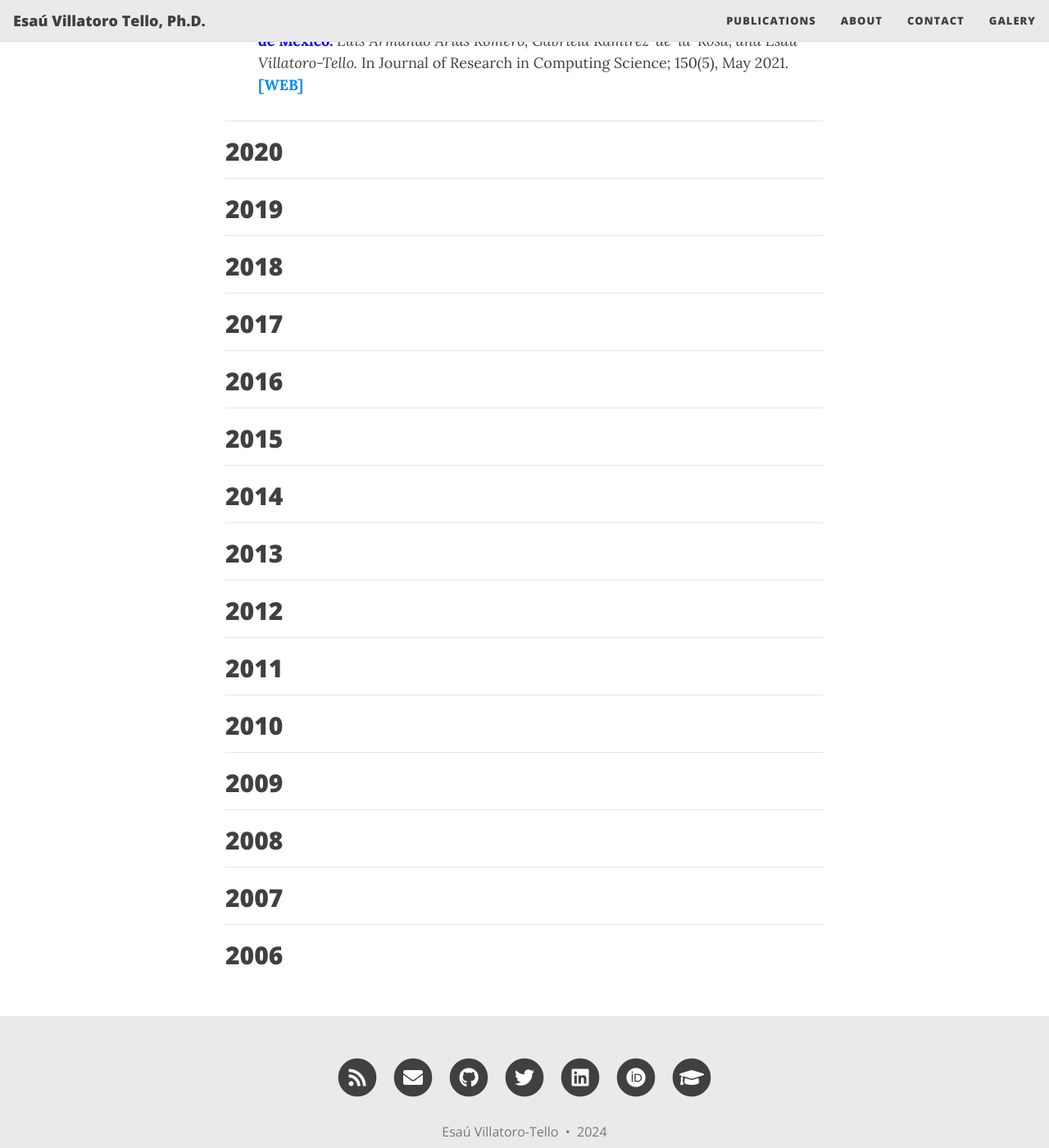
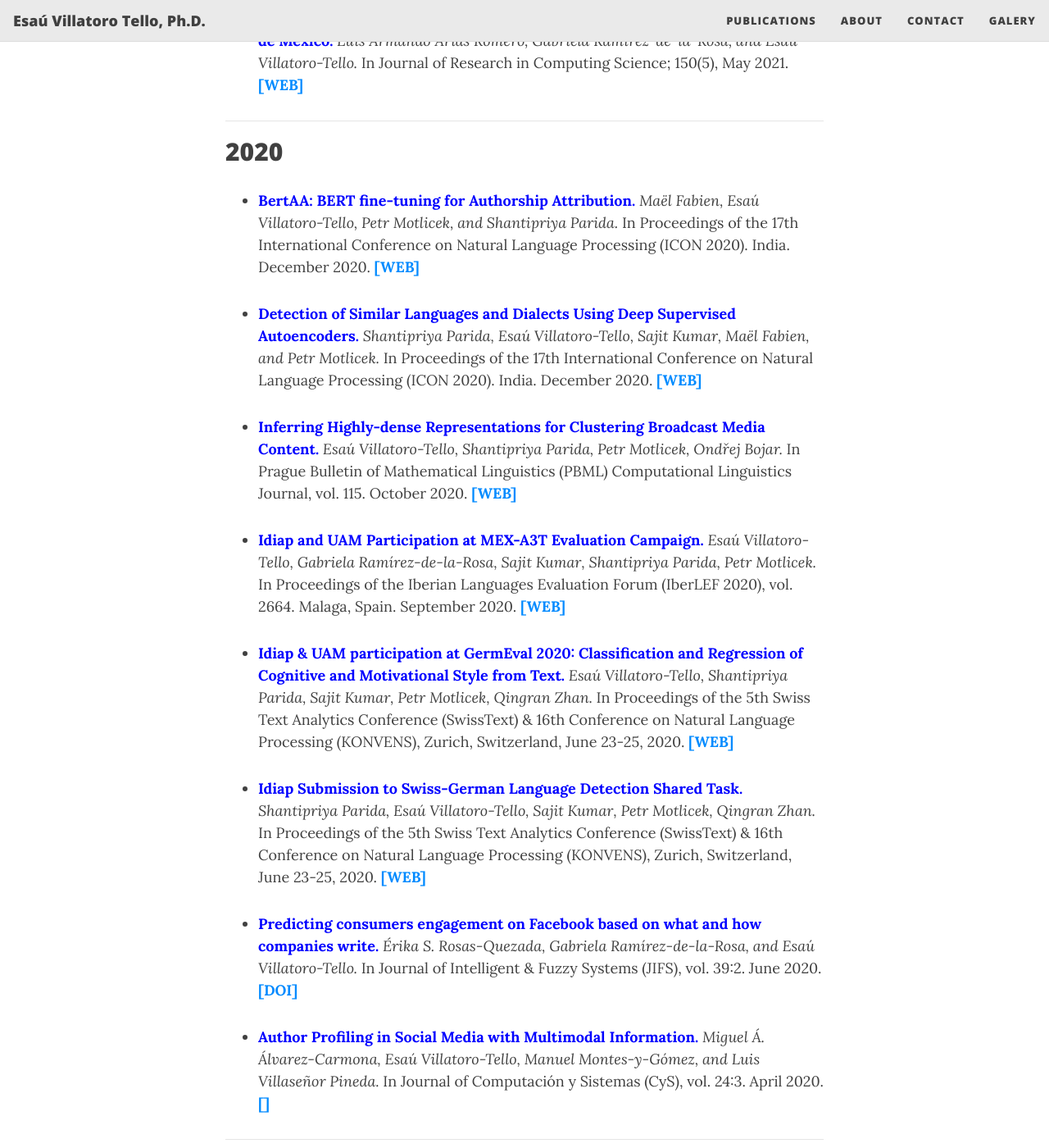
Before and after one commit to oravar333/oravar333.github.io, a Jekyll site: the page built from publications.md, in a window 1280 px wide and 1400 px high, scrolled down 4531 px. Shown: the whole window at 82% size. Built offline with Jekyll 4.4.1, drawn with Linux system fonts in a browser that asks for light colours; nearby versions of some CDN libraries.

Commit message:
Update publications.md

```diff
--- a/publications.md
+++ b/publications.md
@@ -83,6 +83,21 @@ This page is being updated. Please, in the meantime, check my full publications
 
 **2020**
 ---
+* <span style="color:blue">**BertAA: BERT fine-tuning for Authorship Attribution.**</span> *Maël Fabien, Esaú Villatoro-Tello, Petr Motlicek, and Shantipriya Parida.* In Proceedings of the 17th International Conference on Natural Language Processing (ICON 2020). India. December 2020. [**[WEB]**](https://aclanthology.org/2020.icon-main.16/)
+
+* <span style="color:blue">**Detection of Similar Languages and Dialects Using Deep Supervised Autoencoders.**</span> *Shantipriya Parida, Esaú Villatoro-Tello, Sajit Kumar, Maël Fabien, and Petr Motlicek.* In Proceedings of the 17th International Conference on Natural Language Processing (ICON 2020). India. December 2020. [**[WEB]**](https://aclanthology.org/2020.icon-main.49/)
+
+* <span style="color:blue">**Inferring Highly-dense Representations for Clustering Broadcast Media Content.**</span> *Esaú Villatoro-Tello, Shantipriya Parida, Petr Motlicek, Ondřej Bojar.* In Prague Bulletin of Mathematical Linguistics (PBML) Computational Linguistics Journal, vol. 115. October 2020. [**[WEB]**](https://ufal.mff.cuni.cz/pbml/115/art-villatoro-tello-et-al.pdf)
+
+* <span style="color:blue">**Idiap and UAM Participation at MEX-A3T Evaluation Campaign.**</span> *Esaú Villatoro-Tello, Gabriela Ramírez-de-la-Rosa, Sajit Kumar, Shantipriya Parida, Petr Motlicek.* In Proceedings of the Iberian Languages Evaluation Forum (IberLEF 2020), vol. 2664. Malaga, Spain. September 2020. [**[WEB]**](http://ceur-ws.org/Vol-2664/mexa3t_paper3.pdf)
+
+* <span style="color:blue">**Idiap & UAM participation at GermEval 2020: Classification and Regression of Cognitive and Motivational Style from Text.**</span> *Esaú Villatoro-Tello, Shantipriya Parida, Sajit Kumar, Petr Motlicek, Qingran Zhan.* In Proceedings of the 5th Swiss Text Analytics Conference (SwissText) & 16th Conference on Natural Language Processing (KONVENS), Zurich, Switzerland, June 23-25, 2020. [**[WEB]**](https://www.inf.uni-hamburg.de/en/inst/ab/lt/resources/data/germeval-2020-cognitive-motive/ge20st1-paper-2.pdf)
+
+* <span style="color:blue">**Idiap Submission to Swiss-German Language Detection Shared Task.**</span> *Shantipriya Parida, Esaú Villatoro-Tello, Sajit Kumar, Petr Motlicek, Qingran Zhan.* In Proceedings of the 5th Swiss Text Analytics Conference (SwissText) & 16th Conference on Natural Language Processing (KONVENS), Zurich, Switzerland, June 23-25, 2020. [**[WEB]**](http://ceur-ws.org/Vol-2624/germeval-task2-paper4.pdf)
+
+* <span style="color:blue">**Predicting consumers engagement on Facebook based on what and how companies write.**</span> *Érika S. Rosas-Quezada, Gabriela Ramírez-de-la-Rosa, and Esaú Villatoro-Tello.* In Journal of Intelligent & Fuzzy Systems (JIFS), vol. 39:2. June 2020. [**[DOI]**](10.3233/JIFS-179897)
+
+* <span style="color:blue">**Author Profiling in Social Media with Multimodal Information.**</span> *Miguel Á. Álvarez-Carmona, Esaú Villatoro-Tello, Manuel Montes-y-Gómez, and Luis Villaseñor Pineda.* In Journal of Computación y Sistemas (CyS), vol. 24:3. April 2020. [**[]**](https://www.cys.cic.ipn.mx/ojs/index.php/CyS/article/view/3488)
 
 ---
 
```
